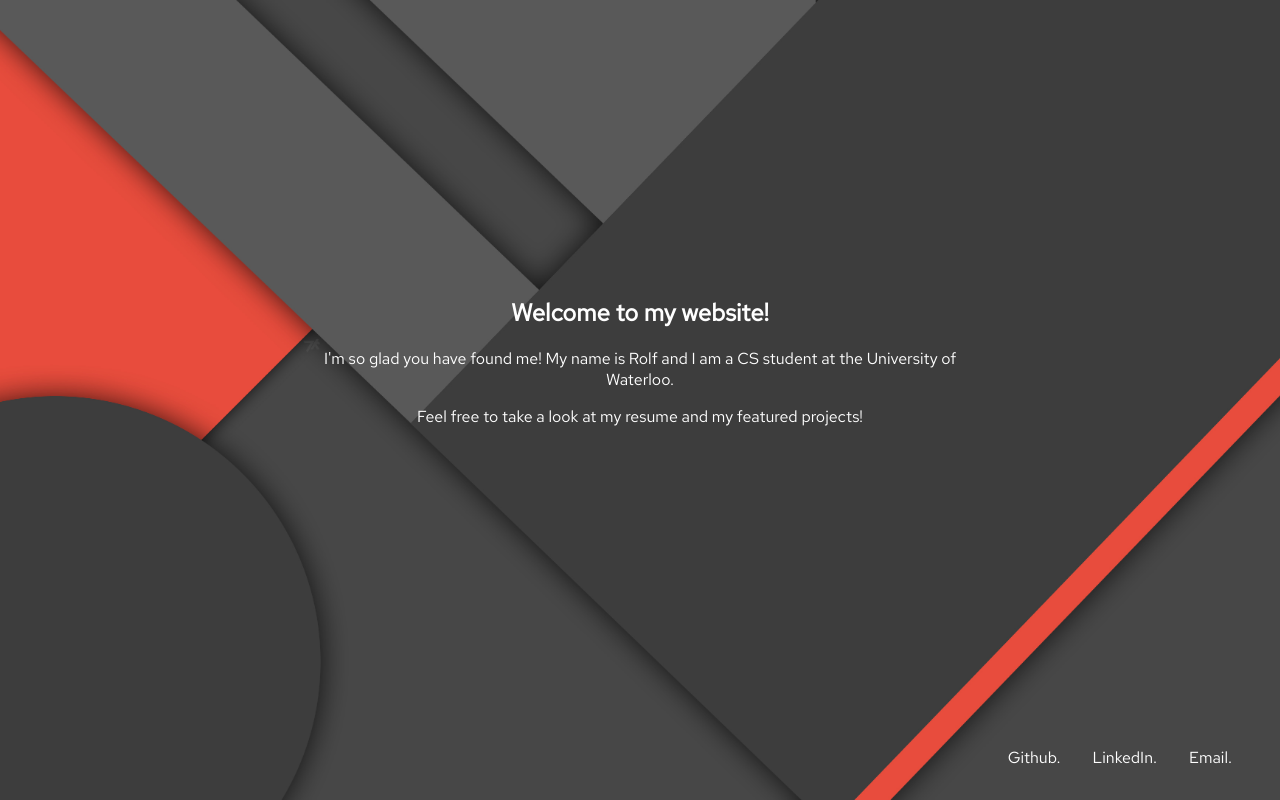
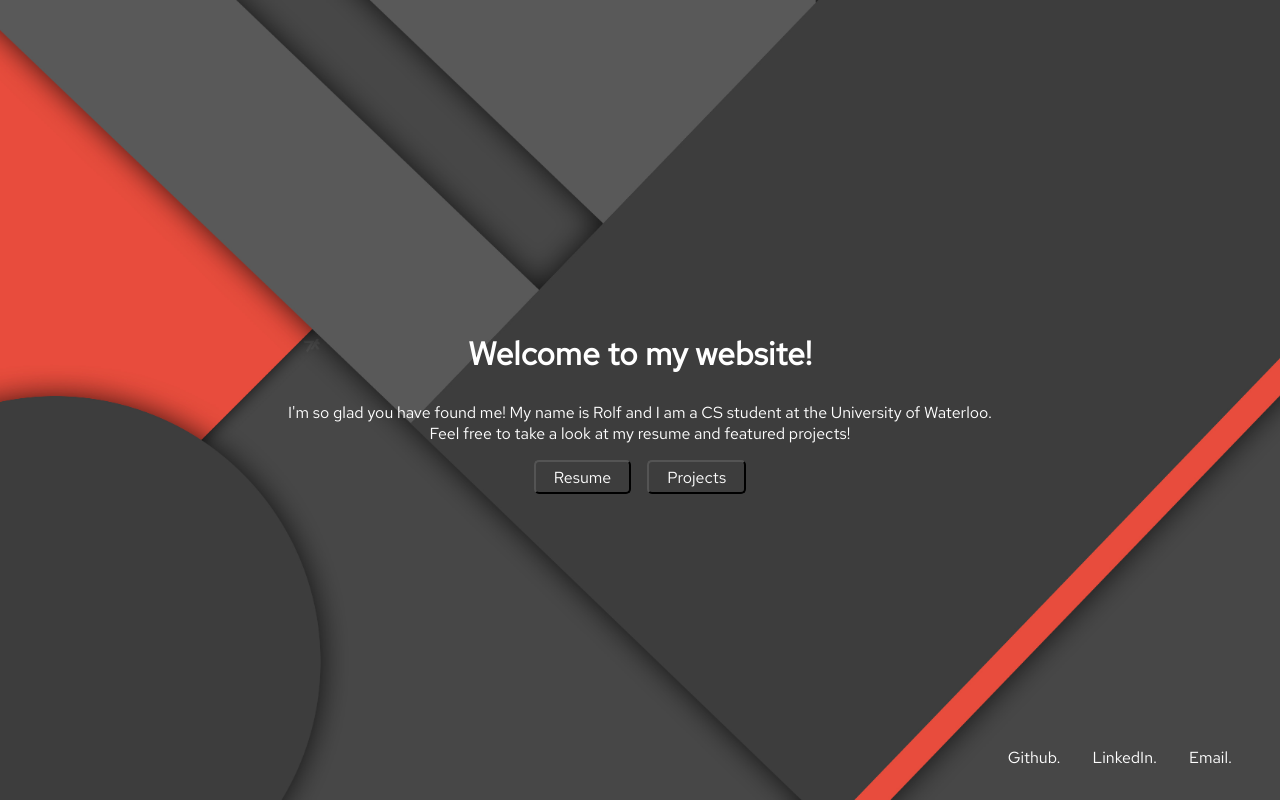
Before and after one commit to rolfxli/Personal-Website, an Angular app: page /home in a window 1280 px wide. Built offline with nearby package versions, Linux system fonts and the light colour scheme.

Commit message:
added resume and project button home page

```diff
--- a/package.json
+++ b/package.json
@@ -19,6 +19,7 @@
     "@angular/platform-browser": "~8.2.0",
     "@angular/platform-browser-dynamic": "~8.2.0",
     "@angular/router": "~8.2.0",
+    "express": "^4.17.1",
     "rxjs": "~6.4.0",
     "tslib": "^1.10.0",
     "zone.js": "~0.9.1"
--- a/src/app/button/button.component.html
+++ b/src/app/button/button.component.html
@@ -1,3 +1,6 @@
-<button class="component-button">
-<!-- implement button-->
+<button class="button is-info" [ngClass]="[theme]" [class.is-inverted]="isInverted" [class.is-outlined]="isOutlined" [class.is-rounded]="isRounded">
+  <a href="{{link}}"  *ngIf="isOutbound" class="link" (click)="click" target="_blank">{{text}}</a>
+  <a href="{{link}}"  *ngIf="link.includes('assets')" class="link" (click)="click">{{text}}</a>
+  <a href="#" routerLink="{{link}}" *ngIf="!isOutbound && !link.includes('assets')" class="link" (click)="click">{{text}}</a>
+  <ng-content></ng-content>
 </button>
--- a/src/app/button/button.component.scss
+++ b/src/app/button/button.component.scss
@@ -0,0 +1,33 @@
+@import '../../assets/utils';
+
+.button{
+  @include uTransition(all);
+  //padding: 0;
+  background: transparent;
+  border-radius: 5px;
+  padding-top: 0.3rem;
+  padding-bottom: 0.3rem;
+  a{
+    //padding-bottom: calc(0.375em - 1px);
+    font-size: 1rem;
+    text-decoration: none;
+    padding-bottom: 0.75em;
+    padding-left: 0.75em;
+    padding-right: 0.75em;
+    //padding-top: calc(0.375em - 1px);
+    padding-top: 0.75em;
+    color: #fefefe;
+  }
+  /*
+  &.is-outlined.is-inverted:hover a{
+    color: black;
+  }
+
+   */
+  &.is-outlined:hover a{
+    color: black;
+  }
+  &.is-inverted:hover {
+    background:  #fefefe;
+  }
+}
--- a/src/app/button/button.component.ts
+++ b/src/app/button/button.component.ts
@@ -1,4 +1,6 @@
 import {Component, Input, OnInit} from '@angular/core';
+import { Router } from '@angular/router';
+import { Location } from '@angular/common';
 
 @Component({
   // tslint:disable-next-line:component-selector
@@ -7,11 +9,23 @@ import {Component, Input, OnInit} from '@angular/core';
   styleUrls: ['./button.component.scss']
 })
 export class ButtonComponent implements OnInit {
-  @Input() buttonText: string;
+  constructor(private router: Router, private location: Location) {}
+  // @Input() buttonText: string;
+  isOutbound: boolean = false;
 
-  constructor() { }
 
   ngOnInit() {
+    this.isOutbound = this.link.startsWith('http');
   }
 
+  click() {
+    this.location.replaceState(this.link);
+  }
+
+  @Input() link: string;
+  @Input() text: string;
+  @Input() isOutlined: boolean;
+  @Input() isInverted: boolean;
+  @Input() theme: string = '';
+  @Input() isRounded: boolean;
 }
--- a/src/app/connections/connections.component.scss
+++ b/src/app/connections/connections.component.scss
@@ -4,6 +4,7 @@
   list-style: none;
   margin-bottom: 0;
   li{
+    font-size: 1rem;
     display: inline-block;
     margin: 0 1rem;
     position: relative;
--- a/src/app/home/home.component.scss
+++ b/src/app/home/home.component.scss
@@ -6,10 +6,7 @@
   background-position: left top;
   height: 100vh;
   position: relative;
-  padding-top: 0;
-  padding-bottom: 0;
-  margin-top: 0;
-  margin-bottom: 0;
+  @include flex-center;
   overflow: hidden;
   /* - include the other stuff here (social, logo) */
   #component-connections{
--- a/src/app/home/main-text/main-text.component.html
+++ b/src/app/home/main-text/main-text.component.html
@@ -1,10 +1,9 @@
 <div class="main-text-component">
-  <h1 class="is-size-1">Welcome to my website!</h1>
+  <h1 style="font-size:2rem;">Welcome to my website!</h1>
   <p>I'm so glad you have found me! My name is Rolf and I am a CS student at the University of Waterloo.</p>
-  <p>Feel free to take a look at my resume and my featured projects!</p>
-  <!-- insert buttons for projects and resume
-  <div class = action row>
-  ,.......
+  <p>Feel free to take a look at my resume and featured projects!</p>
+  <div class = "button-row">
+    <component-button link="/assets/uploads/resume-tmp.pdf" text="Resume" isOutlined="true" isInverted="true"></component-button>
+    <component-button link="" text="Projects" isOutlined="true" isInverted="true"></component-button>
   </div>
-  -->
 </div>
--- a/src/app/home/main-text/main-text.component.scss
+++ b/src/app/home/main-text/main-text.component.scss
@@ -1,15 +1,25 @@
 @import '../../../assets/utils';
 
-.main-text-component{
+.main-text-component {
   text-align: center;
+  font-size: 1rem;
+  @include flex-center;
+  flex-direction: column;
+  color: white;
+
+  .button-row {
+    display: flex;
+    margin-top: 1rem;
+    > * {
+      margin-left: 1rem;
+      &:first-child {
+        margin-left: 0;
+      }
+    }
+  }
+}
+
+p {
   margin: 0;
   padding: 0;
-  //text-align: center;
-  //@include flex-center;
-  flex-direction: column;
-  color: white;
-  position: absolute;
-  top: 45%;
-  left: 50%;
-  transform: translate(-50%, -50%);
 }
--- a/src/assets/_utils.scss
+++ b/src/assets/_utils.scss
@@ -6,3 +6,7 @@
   align-items: center;
   justify-content: center;
 }
+
+@mixin uTransition($prop, $time: 0.5s) {
+  transition: $prop $time ease;
+}
--- a/src/styles.scss
+++ b/src/styles.scss
@@ -2,5 +2,12 @@
 
 body {
   min-height: 100vh;
+  background: whitesmoke;
   margin: 0;
 }
+markdown *{
+  margin-top: 1rem;
+  &:first-child{
+    margin-top: 0;
+  }
+}
```
Also changed, not shown: app.js (added, +11 -0 lines), 2 other files (tests, documents, lock files or other folders).
